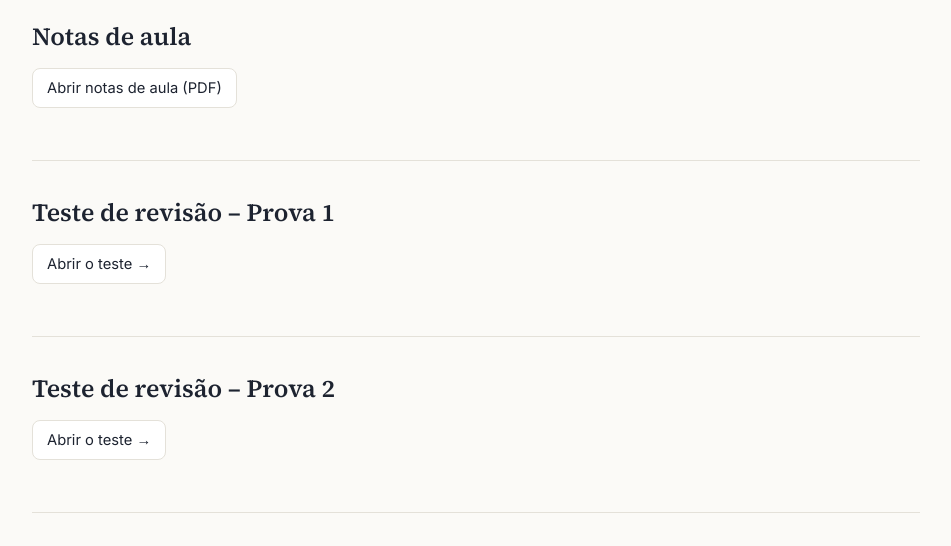
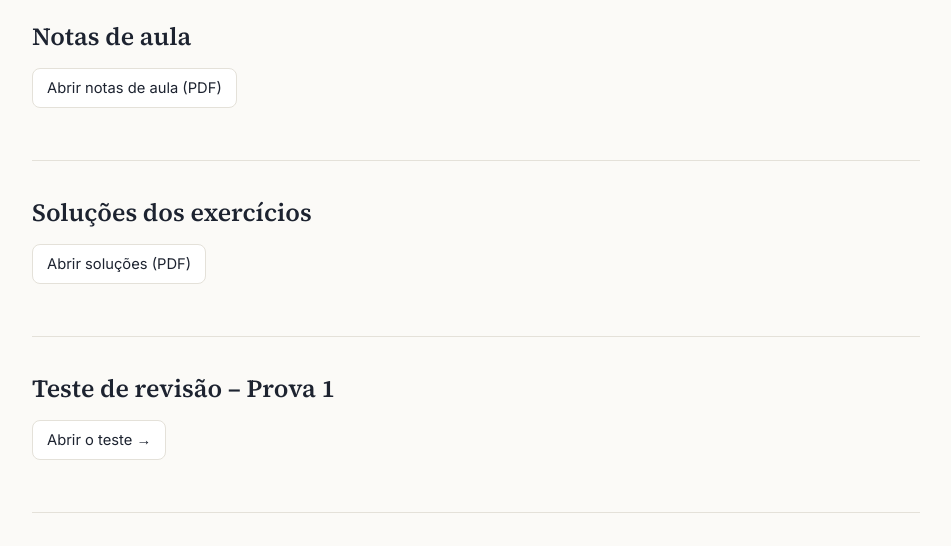
Before and after one commit to vneumann-ufu/vneumann-ufu.github.io, a plain HTML site: page disciplinas/teoria-algebrica-dos-numeros/index.html in a window 1280 px wide. Shown: the part 221-767 px from the top of the page, without its empty margins (164-1115 px from the left). Drawn offline with nearby package versions, Linux system fonts and the light colour scheme.

Commit message:
5 changed files

```diff
--- a/disciplinas/teoria-algebrica-dos-numeros/index.html
+++ b/disciplinas/teoria-algebrica-dos-numeros/index.html
@@ -17,7 +17,7 @@
   <nav><ul><li><a href="../../index.html">Início</a></li><li><a href="../../pesquisa.html">Pesquisa</a></li><li><a href="../../publicacoes.html">Publicações</a></li><li><a href="../../orientacoes.html">Orientações</a></li><li><a href="../../disciplinas/index.html" class="on" aria-current="page">Disciplinas</a></li><li><a href="../../albeir/index.html">Albeir</a></li><li><a href="../../trajetoria.html">Trajetória</a></li></ul></nav>
 </div></header>
 <main class="wrap">
-<p class="crumb"><a href="../index.html">← Disciplinas</a></p><div class="pagehead"><h1>Teoria Algébrica dos Números</h1><p>Doutorado · DOMAT42007 · 2026/2</p></div><section class="first"><h2>Notas de aula</h2><p><a class="btn" href="Teoria_Algebrica_dos_Numeros_Victor.pdf" target="_blank" rel="noopener">Abrir notas de aula (PDF)</a></p></section><section><h2 id="prova-1">Teste de revisão – Prova 1</h2><p><a class="btn" href="quiz-p1-tan.html">Abrir o teste →</a></p></section><section><h2 id="prova-2">Teste de revisão – Prova 2</h2><p><a class="btn" href="quiz-p2-tan.html">Abrir o teste →</a></p></section><section><h2 id="prova-3">Teste de revisão – Prova 3</h2><p><a class="btn" href="quiz-p3-tan.html">Abrir o teste →</a></p></section>
+<p class="crumb"><a href="../index.html">← Disciplinas</a></p><div class="pagehead"><h1>Teoria Algébrica dos Números</h1><p>Doutorado · DOMAT42007 · 2026/2</p></div><section class="first"><h2>Notas de aula</h2><p><a class="btn" href="Teoria_Algebrica_dos_Numeros_Victor.pdf" target="_blank" rel="noopener">Abrir notas de aula (PDF)</a></p></section><section><h2 id="solucoes">Soluções dos exercícios</h2><p><a class="btn" href="Solucoes.pdf" target="_blank" rel="noopener">Abrir soluções (PDF)</a></p></section><section><h2 id="prova-1">Teste de revisão – Prova 1</h2><p><a class="btn" href="quiz-p1-tan.html">Abrir o teste →</a></p></section><section><h2 id="prova-2">Teste de revisão – Prova 2</h2><p><a class="btn" href="quiz-p2-tan.html">Abrir o teste →</a></p></section><section><h2 id="prova-3">Teste de revisão – Prova 3</h2><p><a class="btn" href="quiz-p3-tan.html">Abrir o teste →</a></p></section>
 </main>
 <footer><div class="wrap">Victor G. L. Neumann · <a href="mailto:victor.neumann@ufu.br">victor.neumann@ufu.br</a> · <a href="http://lattes.cnpq.br/4039676977357623" target="_blank" rel="noopener">Lattes</a> · atualizado em outubro de 2026</div></footer>
 
```
Also changed, not shown: disciplinas/index.html (+1 -1 lines), 3 other files.
